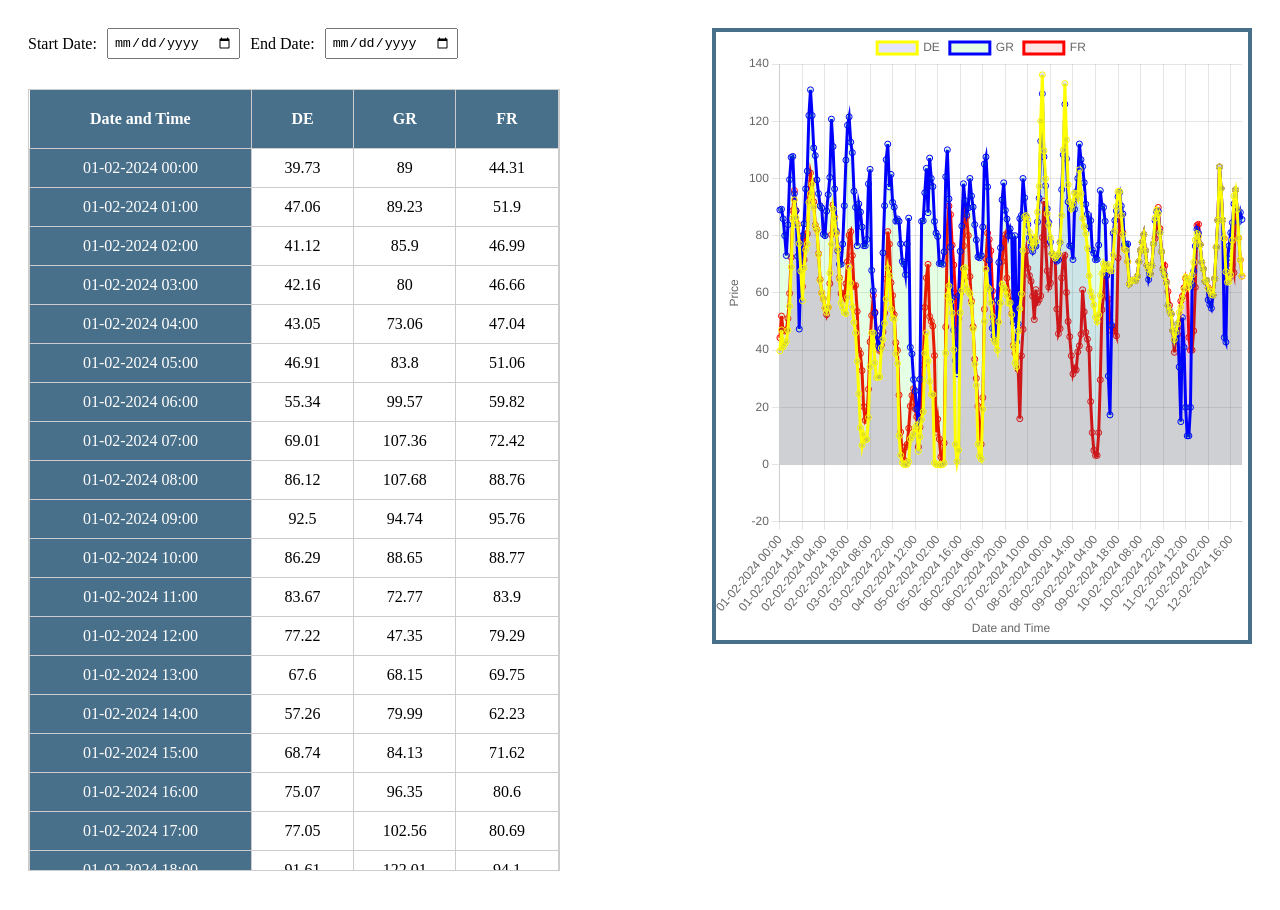
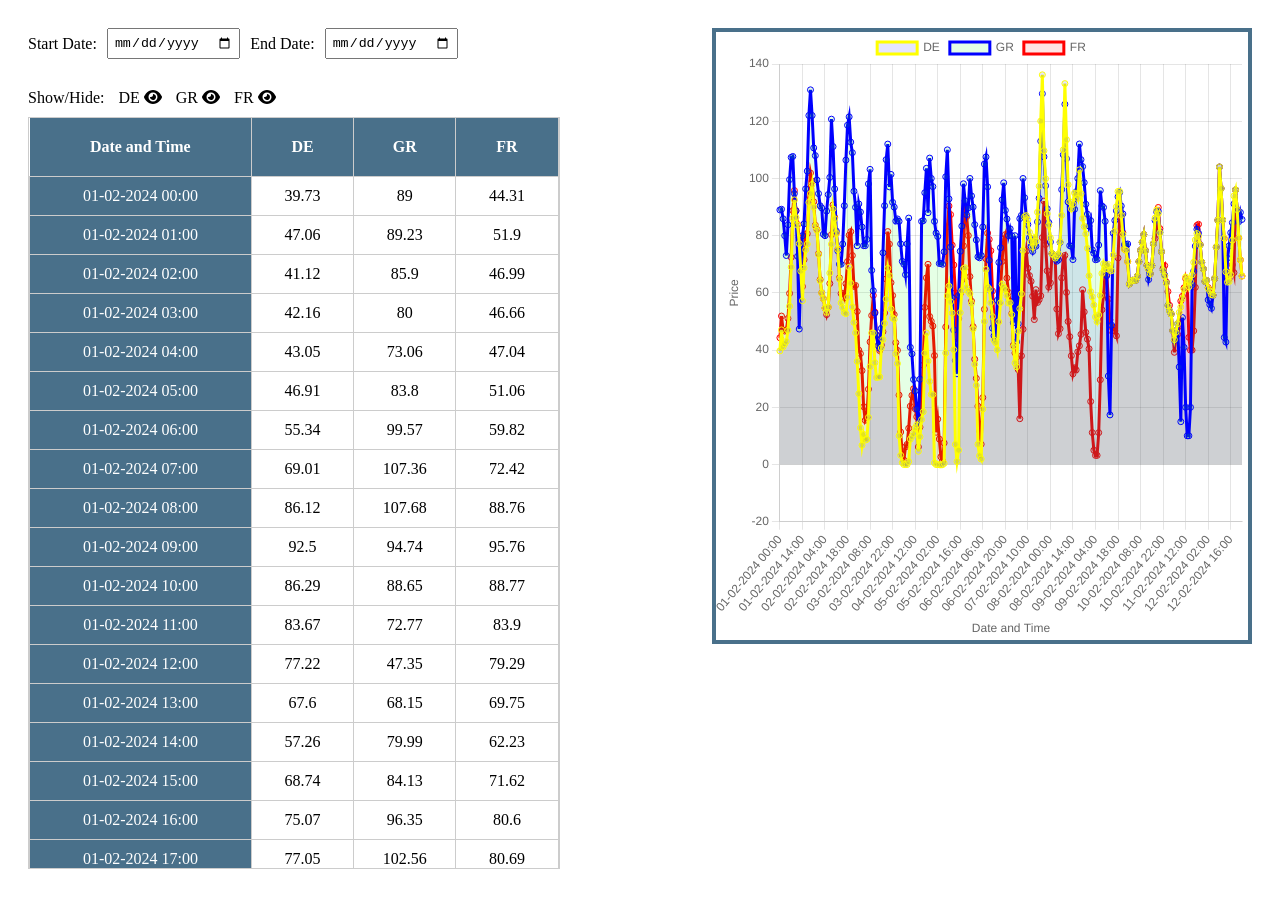
Before and after one commit to kyro3611/timeseries-project, a Vue app: page / in a window 1280 px wide. Shown: the top 910 px of the page. Before the commit the page ends 889 px from the top, so only its background shows below. Built offline with nearby package versions, Linux system fonts and the light colour scheme.

Commit message:
sjow/hide columns,  table functionality

```diff
--- a/package.json
+++ b/package.json
@@ -8,6 +8,9 @@
     "lint": "vue-cli-service lint"
   },
   "dependencies": {
+    "@fortawesome/fontawesome-svg-core": "^6.7.2",
+    "@fortawesome/free-solid-svg-icons": "^6.7.2",
+    "@fortawesome/vue-fontawesome": "^3.0.8",
     "chart.js": "^4.4.7",
     "core-js": "^3.8.3",
     "dayjs": "^1.11.13",
--- a/public/index.html
+++ b/public/index.html
@@ -5,6 +5,8 @@
     <meta http-equiv="X-UA-Compatible" content="IE=edge">
     <meta name="viewport" content="width=device-width,initial-scale=1.0">
     <link rel="icon" href="<%= BASE_URL %>favicon.ico">
+    <link rel="stylesheet" href="path/to/font-awesome/css/font-awesome.min.css">
+
     <title><%= htmlWebpackPlugin.options.title %></title>
   </head>
   <body>
--- a/src/components/MainTable.vue
+++ b/src/components/MainTable.vue
@@ -1,4 +1,21 @@
 <template>
+    <div class="show-hide-container">
+        Show/Hide:
+        <span class="eye-icon-container">
+            DE
+            <font-awesome-icon :icon="visibility.DE ? 'eye' : 'eye-slash'" @click="toggleColumn('DE')" class="eye-icon"/>
+        </span>
+        <span class="eye-icon-container">
+            GR
+            <font-awesome-icon :icon="visibility.GR ? 'eye' : 'eye-slash'" @click="toggleColumn('GR')" class="eye-icon"/>
+        </span>
+        <span class="eye-icon-container">
+            FR
+            <font-awesome-icon :icon="visibility.FR ? 'eye' : 'eye-slash'" @click="toggleColumn('FR')" class="eye-icon"/>
+        </span>
+    </div>
+
+
     <div class="table-wrapper">
         <div class="table-container">
             <table>
@@ -8,9 +25,9 @@
                 <thead>
                     <tr>
                         <th>Date and Time</th>
-                        <th>DE</th>
-                        <th>GR</th>
-                        <th>FR</th>
+                        <th v-if="visibility.DE">DE</th>
+                        <th v-if="visibility.GR">GR</th>
+                        <th v-if="visibility.FR">FR</th>
                     </tr>
                 </thead>
                 <tbody>
@@ -19,9 +36,21 @@
                     </div>
                     <tr v-for="(item, index) in data" :key="index">
                         <td class="time-column">{{ item.formattedDate }}</td>
-                        <td contenteditable="true" @focus="storePreviousValue(index, 'ENTSOE_DE_DAM_Price')" @blur="updateValue(index, 'ENTSOE_DE_DAM_Price', $event)">{{ item.ENTSOE_DE_DAM_Price }}</td>
-                        <td contenteditable="true" @focus="storePreviousValue(index, 'ENTSOE_GR_DAM_Price')" @blur="updateValue(index, 'ENTSOE_GR_DAM_Price', $event)">{{ item.ENTSOE_GR_DAM_Price }}</td>
-                        <td contenteditable="true" @focus="storePreviousValue(index, 'ENTSOE_FR_DAM_Price')" @blur="updateValue(index, 'ENTSOE_FR_DAM_Price', $event)">{{ item.ENTSOE_FR_DAM_Price }}</td>
+
+                        <td v-if="visibility.DE" contenteditable="true"
+                            @focus="storePreviousValue(index, 'ENTSOE_DE_DAM_Price')"
+                            @blur="updateValue(index, 'ENTSOE_DE_DAM_Price', $event)">{{ item.ENTSOE_DE_DAM_Price }}
+                        </td>
+
+                        <td v-if="visibility.GR" contenteditable="true"
+                            @focus="storePreviousValue(index, 'ENTSOE_GR_DAM_Price')"
+                            @blur="updateValue(index, 'ENTSOE_GR_DAM_Price', $event)">{{ item.ENTSOE_GR_DAM_Price }}
+                        </td>
+
+                        <td v-if="visibility.FR" contenteditable="true"
+                            @focus="storePreviousValue(index, 'ENTSOE_FR_DAM_Price')"
+                            @blur="updateValue(index, 'ENTSOE_FR_DAM_Price', $event)">{{ item.ENTSOE_FR_DAM_Price }}
+                        </td>
                     </tr>
                 </tbody>
             </table>
@@ -52,10 +81,18 @@ export default {
     },
     data() {
         return {
-            previousValues: {}
+            previousValues: {},
+            visibility: {
+                DE: true,
+                GR: true,
+                FR: true,
+            },
         }
     },
     methods: {
+        toggleColumn(column) {
+            this.visibility[column] = !this.visibility[column];
+        },
         //save previous value for failed validation
         storePreviousValue(index, key) {
             this.previousValues[`${index}-${key}`] = this.data[index][key];
@@ -68,7 +105,7 @@ export default {
                 alert("Invalid input. Value must be a number between -200 and 200.");
                 event.target.innerText = this.previousValues[`${index}-${key}`];
                 return;
-            }else if (newValue < -200 || newValue > 200) {
+            } else if (newValue < -200 || newValue > 200) {
                 alert("Invalid input. Value must be between -200 and 200.");
                 //revert previous value
                 event.target.innerText = this.previousValues[`${index}-${key}`];
@@ -118,7 +155,7 @@ export default {
 
 .table-container {
     margin-top: 0;
-    height: calc(100vh - 20px);
+    height: calc(100vh - 50px);
     overflow-y: auto;
     overflow-x: auto;
     border: 1px solid #ccc;
@@ -162,4 +199,16 @@ th {
     margin-left: 20%;
     font-size: 2vw;
 }
+
+.show-hide-container {
+    margin-bottom: 10px;
+}
+
+.eye-icon-container {
+    margin-left: 10px;
+}
+
+.eye-icon {
+    cursor: pointer;
+}
 </style>
--- a/src/main.js
+++ b/src/main.js
@@ -1,4 +1,11 @@
 import { createApp } from 'vue'
 import App from './App.vue'
+import { library } from "@fortawesome/fontawesome-svg-core"
+import { faEye, faEyeSlash } from "@fortawesome/free-solid-svg-icons"
+import { FontAwesomeIcon } from "@fortawesome/vue-fontawesome"
 
-createApp(App).mount('#app')
+library.add(faEye, faEyeSlash)
+
+const app = createApp(App)
+app.component("font-awesome-icon", FontAwesomeIcon)
+app.mount("#app")
```
Also changed, not shown: 1 other file (tests, documents, lock files or other folders).
